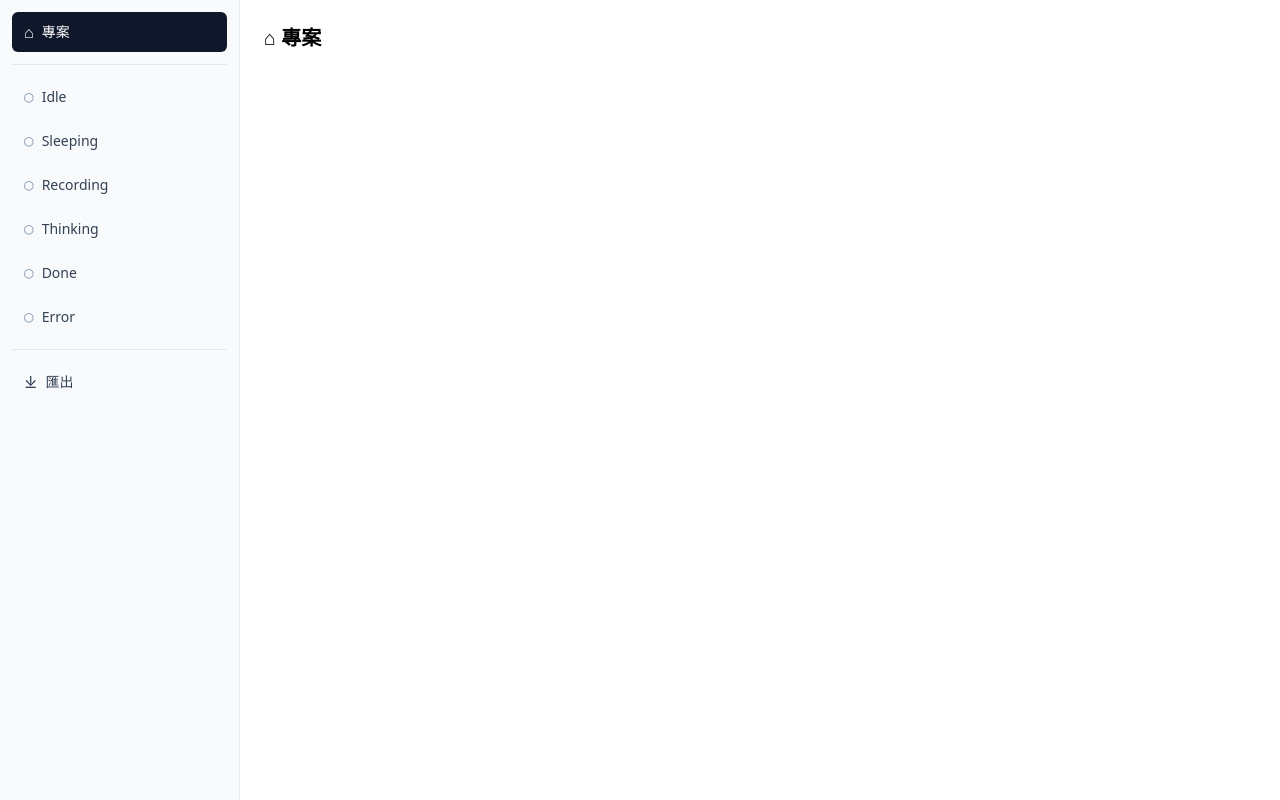
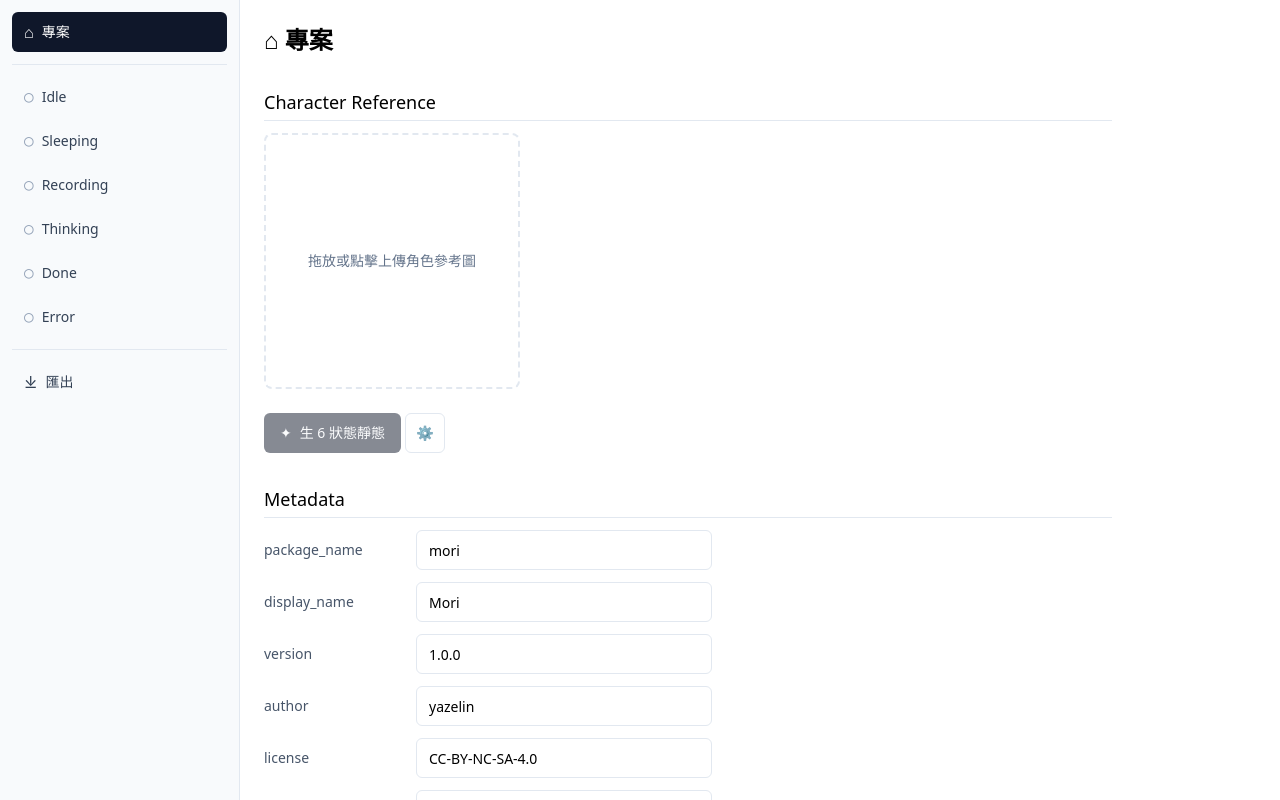
Before and after one commit to yazelin/mori-sprite-studio, a React (Vite) app: page / in a window 1280 px wide. Built offline with nearby package versions, Linux system fonts and the light colour scheme.

Commit message:
feat: assemble ProjectView (upload + metadata + semantics + provider + chroma + B1 stub)

```diff
--- /dev/null
+++ b/src/components/GenerateButton.tsx
@@ -0,0 +1,37 @@
+import { Button } from '@/components/ui/button'
+import { cn } from '@/lib/utils'
+
+interface Props {
+  label: string
+  onGenerate: () => void
+  onEditPrompt: () => void
+  disabled?: boolean
+  generating?: boolean
+  className?: string
+}
+
+export function GenerateButton({
+  label, onGenerate, onEditPrompt, disabled, generating, className,
+}: Props) {
+  return (
+    <div className={cn('inline-flex gap-1', className)}>
+      <Button
+        onClick={onGenerate}
+        disabled={disabled || generating}
+        className="gap-2"
+      >
+        <span>✦</span>
+        <span>{generating ? '生成中…' : label}</span>
+      </Button>
+      <Button
+        variant="outline"
+        size="icon"
+        onClick={onEditPrompt}
+        disabled={generating}
+        title="編輯 prompt"
+      >
+        ⚙️
+      </Button>
+    </div>
+  )
+}
--- a/src/views/ProjectView.tsx
+++ b/src/views/ProjectView.tsx
@@ -1,3 +1,70 @@
+import { useEffect, useState } from 'react'
+import { useAppStore } from '@/store'
+import { UploadDropzone } from '@/components/UploadDropzone'
+import { MetadataForm } from '@/components/MetadataForm'
+import { StateSemanticsTable } from '@/components/StateSemanticsTable'
+import { ProviderConfig } from '@/components/ProviderConfig'
+import { ChromaConfig } from '@/components/ChromaConfig'
+import { GenerateButton } from '@/components/GenerateButton'
+
 export function ProjectView() {
-  return <div className="p-6"><h1 className="text-xl font-semibold">⌂ 專案</h1></div>
+  const characterRef = useAppStore((s) => s.project.characterRef)
+  const setCharacterRef = useAppStore((s) => s.setCharacterRef)
+  const [previewUrl, setPreviewUrl] = useState<string | null>(null)
+
+  // Recompute preview URL whenever characterRef changes
+  useEffect(() => {
+    if (!characterRef) { setPreviewUrl(null); return }
+    const url = URL.createObjectURL(characterRef)
+    setPreviewUrl(url)
+    return () => URL.revokeObjectURL(url)
+  }, [characterRef])
+
+  return (
+    <div className="p-6 space-y-8 max-w-4xl">
+      <h1 className="text-2xl font-semibold">⌂ 專案</h1>
+
+      <Section title="Character Reference">
+        <UploadDropzone
+          onFile={setCharacterRef}
+          preview={previewUrl}
+          label="拖放或點擊上傳角色參考圖"
+          previewSize={256}
+        />
+        <div className="pt-3">
+          <GenerateButton
+            label="生 6 狀態靜態"
+            onGenerate={() => alert('TODO M10: wire B1')}
+            onEditPrompt={() => alert('TODO M10: open prompt editor for B1')}
+            disabled={!characterRef}
+          />
+        </div>
+      </Section>
+
+      <Section title="Metadata">
+        <MetadataForm />
+      </Section>
+
+      <Section title="State Semantics(讓 AI 知道每個 state 該長啥)">
+        <StateSemanticsTable />
+      </Section>
+
+      <Section title="AI Provider">
+        <ProviderConfig />
+      </Section>
+
+      <Section title="Background Removal (Chroma Key)">
+        <ChromaConfig />
+      </Section>
+    </div>
+  )
 }
+
+function Section({ title, children }: { title: string; children: React.ReactNode }) {
+  return (
+    <section className="space-y-3">
+      <h2 className="text-lg font-medium border-b border-border pb-1">{title}</h2>
+      {children}
+    </section>
+  )
+}
```
